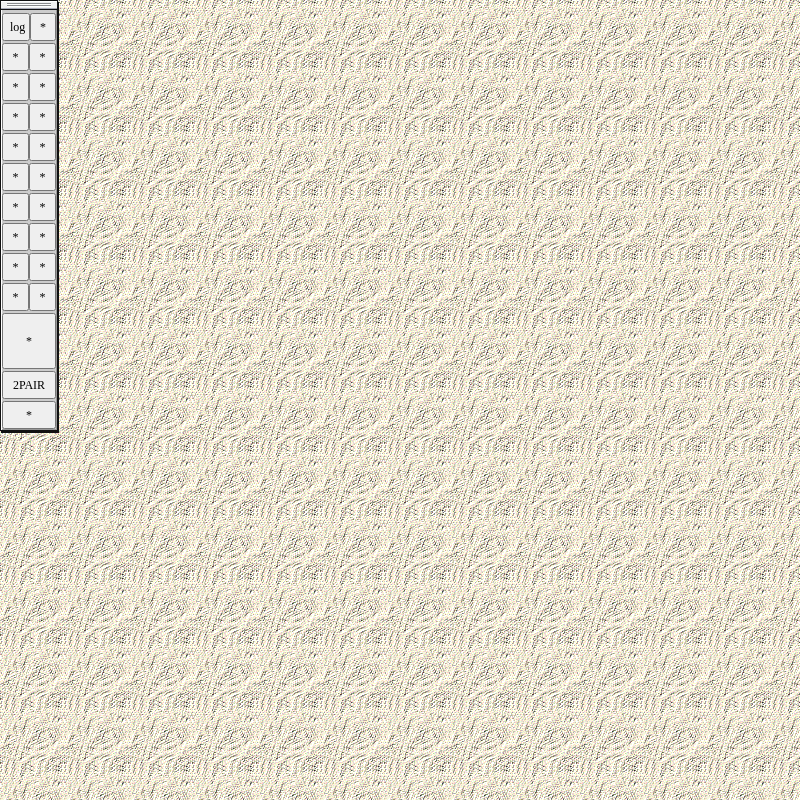
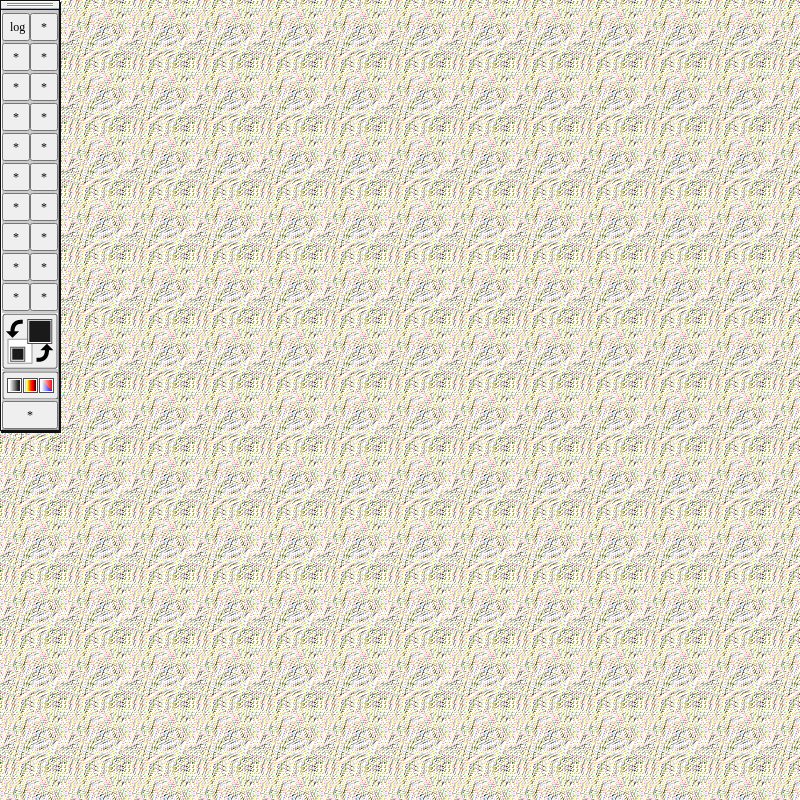
Before and after one commit to seanpatrickmoran/Lariat, an Electron app: page children/inspectTools.html in a window 800 px wide. Drawn offline with nearby package versions, Linux system fonts and the light colour scheme; a web font is replaced by a local one.

Commit message:
button stuff. need better images

```diff
--- a/children/inspectTools.css
+++ b/children/inspectTools.css
@@ -22,21 +22,86 @@ button{
   margin: 0px;
 }
 
+button:active{
+  transform: translateY(1px);
+/*  transition: opacity 0.2s ease-in-out;*/
+  border: 1px solid #888;
+  background-color: #efefef;
+}
+
 button:hover{
   transition: opacity 0.2s ease-in-out;
   border: 1px solid #888;
   background-color: #ddd;
 }
 
-button.big-button{
+
+
+button.big-button {
   height: 56px;
   width: 56px;
+  background-image: url(../img/button_icons/big-default.png); /* 16px x 16px */
+  background-color: transparent;
+  background-repeat: no-repeat;  /* make the background image appear only once */
+  border: 0px;           /* assuming we don't want any borders */
 }
 
-button.wide-button{
+button.big-button:active {
+  transform: translateY(1px);
+  height: 56px;
+  width: 56px;
+  background-image: url(../img/button_icons/big-default.png);
+  background-color: transparent;
+  background-repeat: no-repeat;
+  border: 0px;
+}
+
+button.big-button:hover {
+    height: 56px;
+    width: 56px;
+    background-image: url(../img/button_icons/big-highlighted.png);
+    background-repeat: no-repeat;  /* make the background image appear only once */
+    border: 0px;           /* assuming we don't want any borders */
+}
+
+
+button.wide-button1{
   height: 28px;
   width: 56px;
+  background-image: url(../img/button_icons/widebutton1-default.png);
+  background-color: transparent;
+  background-repeat: no-repeat;
+  border: 0px;
 }
+
+button.wide-button1:active {
+  transform: translateY(1px);
+  height: 28px;
+  width: 56px;
+  background-image: url(../img/button_icons/widebutton1-default.png);
+  background-color: transparent;
+  background-repeat: no-repeat;
+  border: 0px;
+}
+
+button.wide-button1:hover {
+    height: 28px;
+    width: 56px;
+    background-image: url(../img/button_icons/widebutton1-highlighted.png);
+    background-repeat: no-repeat;  /* make the background image appear only once */
+    border: 0px;           /* assuming we don't want any borders */
+}
+
+
+button.wide-button2{
+  height: 28px;
+  width: 56px;
+/*  background-image: url(../img/button_icons/widebutton1-default.png);*/
+/*  background-color: transparent;*/
+/*  background-repeat: no-repeat;*/
+/*  border: 0px;  */
+}
+
 
 .row-container {
   margin: 1px;
@@ -128,7 +193,7 @@ button.wide-button{
 /*    z-index: 2;
     font-size: 12px;
     font-weight: normal;*/
-    width: 58px;
+    width: 60px;
     height: 431px;
 /*    margin: 100px auto 0;
     border: 1px solid #111;
--- a/children/inspectTools.html
+++ b/children/inspectTools.html
@@ -74,13 +74,13 @@
 				<button title="" id=""> * </button>
 			</div>
 			<div class="row-container">
-				<button title="big button big trouble" class="big-button"> * </button>
+				<button title="Swap views" class="big-button"></button>
 			</div>
 			<div class="row-container">
-				<button title="to pairs" class="wide-button">2PAIR</button>
+				<button title="Change Colormap" class="wide-button1"></button>
 			</div>
 			<div class="row-container">
-				<button title="" class="wide-button"> * </button>
+				<button title="" class="wide-button2"> * </button>
 			</div>
 		</div>
 	</div>
```
Also changed, not shown: img/button_icons/big-default.png (added), img/button_icons/big-highlighted.png (added), img/button_icons/widebutton1-default.png (added), img/button_icons/widebutton1-highlighted.png (added).
